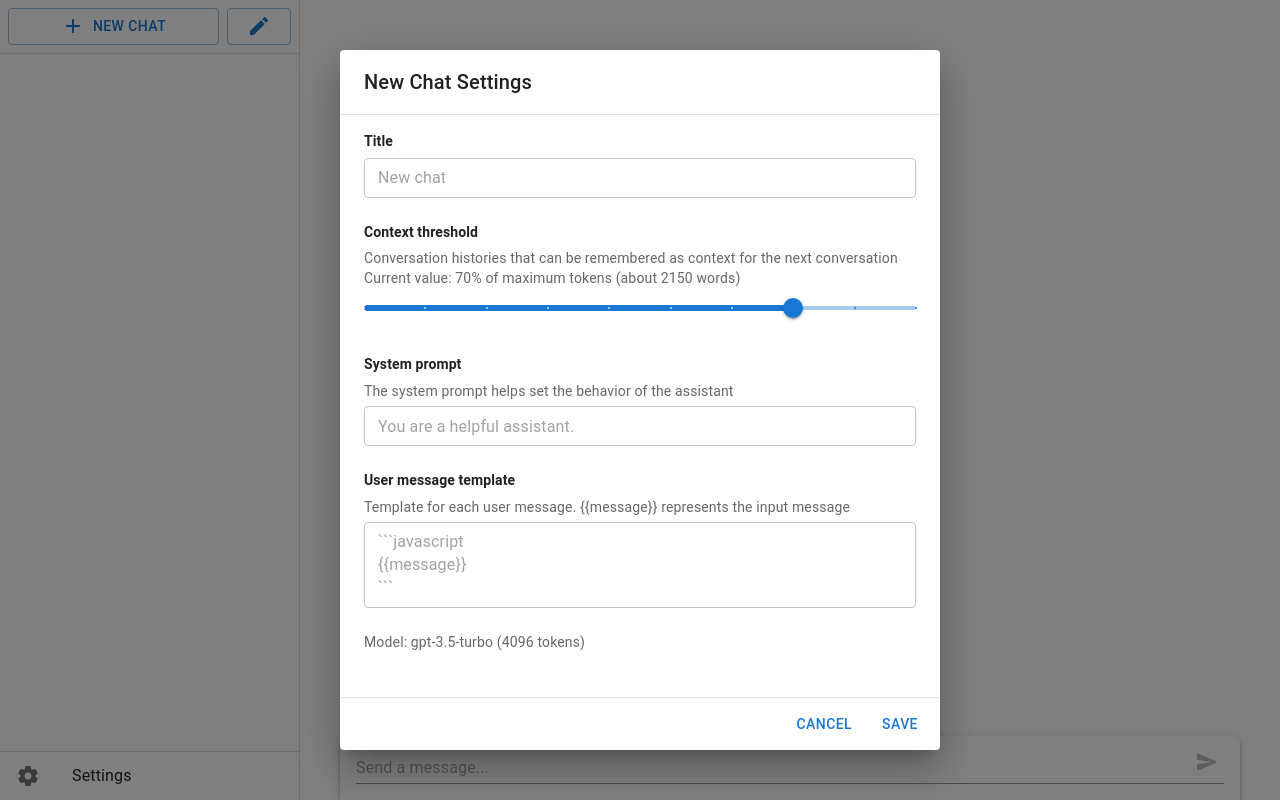
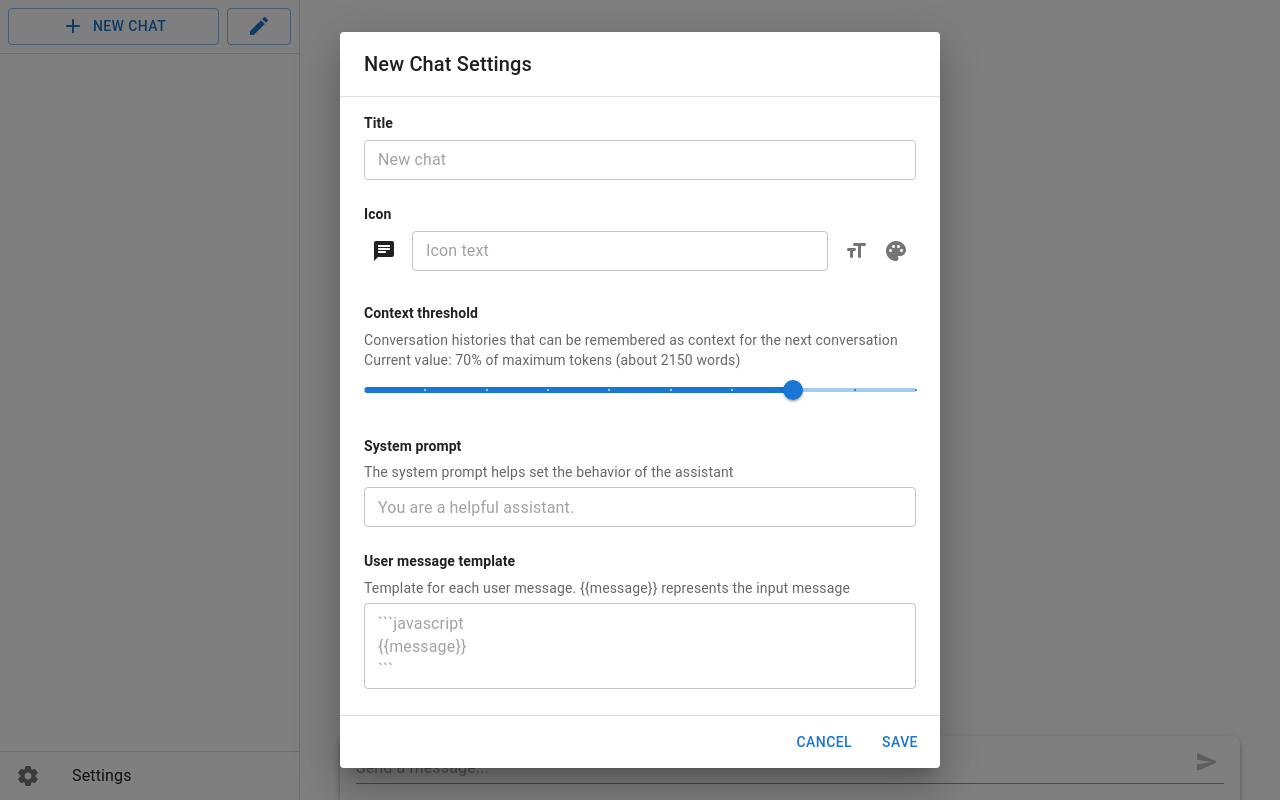
Before and after one commit to ebnbin/openchat, a React (Create React App) app: page / in a window 1280 px wide. Both pictures are taken after a click on the button 259 px from the left and 26 px from the top of the page. Built offline with nearby package versions, Linux system fonts and the light colour scheme.

Commit message:
Add chat icon

```diff
--- a/src/business/chat/ChatSettingsDialog.tsx
+++ b/src/business/chat/ChatSettingsDialog.tsx
@@ -3,12 +3,15 @@ import React, {ChangeEvent, useEffect, useState} from "react";
 import {
   Button, Dialog, DialogActions,
   DialogContent,
-  DialogTitle, Slider,
+  DialogTitle, IconButton, Slider,
   TextField
 } from "@mui/material";
 import {defaultOpenAIModel} from "../../util/util";
 import SettingsItem from "../../component/SettingsItem";
-import {DeleteRounded} from "@mui/icons-material";
+import {DeleteRounded, FormatSizeRounded} from "@mui/icons-material";
+import Box from "@mui/material/Box";
+import ColorPicker from "../../component/ColorPicker";
+import ChatIcon from "../../component/ChatIcon";
 
 interface ChatSettingsDialogProps {
   chat: Chat;
@@ -22,6 +25,61 @@ interface ChatSettingsDialogProps {
 
 export function ChatSettingsDialog(props: ChatSettingsDialogProps) {
   const [chat, setChat] = useState(props.chat)
+
+  const handleIconTextChange = (event: ChangeEvent<HTMLInputElement>) => {
+    setChat({
+      ...chat,
+      icon_text: event.target.value,
+    })
+  }
+
+  const handleIconTextSizeClick = () => {
+    const currentSize = chat.icon_text_size;
+    let nextSize;
+    switch (currentSize) {
+      case 'small':
+        nextSize = 'medium';
+        break;
+      case 'medium':
+        nextSize = 'large';
+        break;
+      case 'large':
+        nextSize = 'x-large';
+        break;
+      case 'x-large':
+        nextSize = 'small';
+        break;
+      default:
+        nextSize = 'medium';
+        break;
+    }
+    setChat({
+      ...chat,
+      icon_text_size: nextSize,
+    })
+  }
+
+  const iconTextSizeValue = (iconTextSize: string): string => {
+    switch (iconTextSize) {
+      case 'small':
+        return '16px';
+      case 'medium':
+        return '24px';
+      case 'large':
+        return '32px';
+      case 'x-large':
+        return '40px';
+      default:
+        return '24px';
+    }
+  }
+
+  const handleIconColorChange = (color: string) => {
+    setChat({
+      ...chat,
+      icon_color: color,
+    })
+  }
 
   const handleTitleChange = (event: ChangeEvent<HTMLInputElement>) => {
     setChat({
@@ -70,6 +128,9 @@ export function ChatSettingsDialog(props: ChatSettingsDialogProps) {
     } else {
       props.updateChat!!(chat.id, {
         title: chat.title,
+        icon_text: chat.icon_text,
+        icon_text_size: chat.icon_text_size,
+        icon_color: chat.icon_color,
         context_threshold: chat.context_threshold,
         system_message: chat.system_message,
         user_message_template: chat.user_message_template,
@@ -113,6 +174,53 @@ export function ChatSettingsDialog(props: ChatSettingsDialogProps) {
             value={chat.title}
             onChange={handleTitleChange}
           />
+        </SettingsItem>
+        <SettingsItem
+          title={'Icon'}
+        >
+          <Box
+            display={'flex'}
+            flexDirection={'row'}
+            sx={{
+              marginBottom: '8px',
+            }}
+          >
+            <ChatIcon
+              iconText={chat.icon_text}
+              iconTextSize={chat.icon_text_size}
+              iconColor={chat.icon_color}
+            />
+            <TextField
+              variant={'outlined'}
+              size={'small'}
+              fullWidth={true}
+              placeholder={'Icon text'}
+              value={chat.icon_text}
+              onChange={handleIconTextChange}
+              sx={{
+                flexGrow: 1,
+                marginX: '8px'
+              }}
+            />
+            <IconButton
+              onClick={handleIconTextSizeClick}
+              sx={{
+                width: '40px',
+                height: '40px',
+              }}
+            >
+              <FormatSizeRounded
+                sx={{
+                  width: iconTextSizeValue(chat.icon_text_size),
+                  height: iconTextSizeValue(chat.icon_text_size),
+                }}
+              />
+            </IconButton>
+            <ColorPicker
+              color={chat.icon_color}
+              setColor={handleIconColorChange}
+            />
+          </Box>
         </SettingsItem>
         <SettingsItem
           title={'Context threshold'}
--- a/src/business/home/HomeAppBar.tsx
+++ b/src/business/home/HomeAppBar.tsx
@@ -9,6 +9,8 @@ import {useMediaQuery} from "@mui/material";
 import {Chat} from "../../util/data";
 import {widePageWidth} from "../../util/util";
 import {contentNewChat} from "./HomePage";
+import ListItemIcon from "@mui/material/ListItemIcon";
+import ChatIcon from "../../component/ChatIcon";
 
 interface HomeAppBarProps {
   chats: Chat[],
@@ -19,6 +21,22 @@ interface HomeAppBarProps {
 
 export default function HomeAppBar(props: HomeAppBarProps) {
   const isWidePage = useMediaQuery(`(min-width:${widePageWidth}px)`)
+
+  const icon = () => {
+    if (props.contentId === contentNewChat) {
+      return undefined;
+    }
+    const chat = props.chats.find((chat) => chat.id === props.contentId)!!;
+    return (
+      <ListItemIcon>
+        <ChatIcon
+          iconText={chat.icon_text}
+          iconTextSize={chat.icon_text_size}
+          iconColor={chat.icon_color}
+        />
+      </ListItemIcon>
+    )
+  }
 
   const title = () => {
     if (props.contentId === contentNewChat) {
@@ -58,16 +76,7 @@ export default function HomeAppBar(props: HomeAppBarProps) {
         <Toolbar
           variant={'dense'}
         >
-          <IconButton
-            edge={'start'}
-            color={'inherit'}
-            onClick={() => props.setDrawerOpen(true)}
-            sx={{
-              marginRight: '8px',
-            }}
-          >
-            <MenuRounded/>
-          </IconButton>
+          {icon()}
           <Typography
             variant={'h6'}
             noWrap={true}
@@ -81,7 +90,6 @@ export default function HomeAppBar(props: HomeAppBarProps) {
             }}
           />
           <IconButton
-            edge={'end'}
             color={'inherit'}
             onClick={handleChatSettingsOnClick}
             sx={{
@@ -90,6 +98,13 @@ export default function HomeAppBar(props: HomeAppBarProps) {
           >
             <EditRounded/>
           </IconButton>
+          <IconButton
+            edge={'end'}
+            color={'inherit'}
+            onClick={() => props.setDrawerOpen(true)}
+          >
+            <MenuRounded/>
+          </IconButton>
         </Toolbar>
       </AppBar>
     </Box>
--- a/src/business/home/HomeDrawer.tsx
+++ b/src/business/home/HomeDrawer.tsx
@@ -47,6 +47,7 @@ export default function HomeDrawer(props: HomeDrawerProps) {
             variant={'temporary'}
             open={mobileOpen}
             onClose={handleDrawerClose}
+            anchor={'right'}
             ModalProps={{
               keepMounted: true, // Better open performance on mobile.
             }}
--- /dev/null
+++ b/src/component/ChatIcon.tsx
@@ -0,0 +1,46 @@
+import {Avatar, useTheme} from "@mui/material";
+import React from "react";
+import {colorValue} from "./ColorPicker";
+import {ChatRounded} from "@mui/icons-material";
+
+interface ChatIconProps {
+  iconText: string;
+  iconTextSize: string,
+  iconColor: string;
+}
+
+export default function ChatIcon(props: ChatIconProps) {
+  const theme = useTheme();
+
+  const fontSize = () => {
+    switch (props.iconTextSize) {
+      case 'small':
+        return '10px';
+      case 'medium':
+        return '16px';
+      case 'large':
+        return '22px';
+      case 'x-large':
+        return '28px';
+      default:
+        return '16px';
+    }
+  }
+  const bgColor = colorValue(theme, props.iconColor);
+  const textColor = bgColor === 'transparent' ? theme.palette.getContrastText(theme.palette.background.default) : theme.palette.getContrastText(bgColor);
+
+  return (
+    <Avatar
+      variant={'rounded'}
+      sx={{
+        fontSize: fontSize(),
+        fontWeight: 'bold',
+        textAlign: 'center',
+        color: props.iconText === '' ? 'inherit' : textColor,
+        bgcolor: bgColor,
+      }}
+    >
+      {props.iconText === '' ? <ChatRounded/> : props.iconText}
+    </Avatar>
+  )
+}
--- /dev/null
+++ b/src/component/ColorPicker.tsx
@@ -0,0 +1,169 @@
+import Box from "@mui/material/Box";
+import {IconButton, Popover, Theme, useTheme} from "@mui/material";
+import React, {useState} from "react";
+import {
+  amber,
+  blue, blueGrey, brown,
+  cyan, deepOrange,
+  deepPurple,
+  green, grey,
+  indigo,
+  lightBlue,
+  lightGreen, lime, orange,
+  pink,
+  purple,
+  red,
+  teal, yellow
+} from "@mui/material/colors";
+import {PaletteRounded} from "@mui/icons-material";
+
+export const colorValue = (theme: Theme, color: string) => {
+  const isDarkMode = theme.palette.mode === 'dark';
+  const index = isDarkMode ? 200 : 500;
+  switch (color) {
+    case 'red':
+      return red[index];
+    case 'pink':
+      return pink[index];
+    case 'purple':
+      return purple[index];
+    case 'deepPurple':
+      return deepPurple[index];
+    case 'indigo':
+      return indigo[index];
+    case 'blue':
+      return blue[index];
+    case 'lightBlue':
+      return lightBlue[index];
+    case 'cyan':
+      return cyan[index];
+    case 'teal':
+      return teal[index];
+    case 'green':
+      return green[index];
+    case 'lightGreen':
+      return lightGreen[index];
+    case 'lime':
+      return lime[index];
+    case 'yellow':
+      return yellow[index];
+    case 'amber':
+      return amber[index];
+    case 'orange':
+      return orange[index];
+    case 'deepOrange':
+      return deepOrange[index];
+    case 'brown':
+      return brown[index];
+    case 'grey':
+      return grey[index];
+    case 'blueGrey':
+      return blueGrey[index];
+    default:
+      return 'transparent';
+  }
+}
+
+interface ColorPickerProps {
+  color: string;
+  setColor: (color: string) => void;
+}
+
+export default function ColorPicker(props: ColorPickerProps) {
+  const theme = useTheme();
+
+  const [anchorEl, setAnchorEl] = useState<HTMLButtonElement | null>(null);
+
+  const handleClick = (event: React.MouseEvent<HTMLButtonElement>) => {
+    setAnchorEl(event.currentTarget);
+  };
+
+  const handleClose = () => {
+    setAnchorEl(null);
+  };
+
+  const handleColorClick = (color: string) => {
+    props.setColor(color);
+    handleClose();
+  }
+
+  const open = Boolean(anchorEl);
+
+  const colors = [
+    [
+      'transparent',
+      'red',
+      'pink',
+      'purple',
+      'deepPurple',
+    ],
+    [
+      'indigo',
+      'blue',
+      'lightBlue',
+      'cyan',
+      'teal',
+    ],
+    [
+      'green',
+      'lightGreen',
+      'lime',
+      'yellow',
+      'amber',
+    ],
+    [
+      'orange',
+      'deepOrange',
+      'brown',
+      'grey',
+      'blueGrey',
+    ],
+  ];
+
+  return (
+    <Box>
+      <IconButton
+        onClick={handleClick}
+      >
+        <PaletteRounded/>
+      </IconButton>
+      <Popover
+        open={open}
+        anchorEl={anchorEl}
+        onClose={handleClose}
+        anchorOrigin={{
+          vertical: 'center',
+          horizontal: 'center',
+        }}
+        transformOrigin={{
+          vertical: 'top',
+          horizontal: 'right',
+        }}
+      >
+        {colors.map((row, index) => (
+          <Box
+            key={index}
+            sx={{
+              width: '200px',
+              display: 'flex',
+              flexDirection: 'row',
+            }}
+          >
+            {row.map((color, index) => (
+              <Box
+                key={index}
+                onClick={() => handleColorClick(color)}
+                sx={{
+                  flexGrow: 1,
+                  flexShrink: 0,
+                  height: '40px',
+                  bgcolor: colorValue(theme, color),
+                }}
+              />
+            ))}
+          </Box>
+        ))}
+      </Popover>
+    </Box>
+  )
+}
--- a/src/util/data.ts
+++ b/src/util/data.ts
@@ -6,6 +6,9 @@ export interface Data {
 export interface Chat {
   'id': string;
   'title': string;
+  'icon_text': string;
+  'icon_text_size': string;
+  'icon_color': string;
   'context_threshold': number;
   'system_message': string;
   'user_message_template': string;
--- a/src/util/store.ts
+++ b/src/util/store.ts
@@ -76,6 +76,9 @@ class Store {
     return {
       id: `${new Date().getTime()}`,
       title: '',
+      icon_text: '',
+      icon_text_size: 'medium',
+      icon_color: '',
       context_threshold: 0.7,
       system_message: '',
       user_message_template: '',
```
Also changed, not shown: src/business/home/HomeDrawerContent.tsx (+8 -0 lines).
